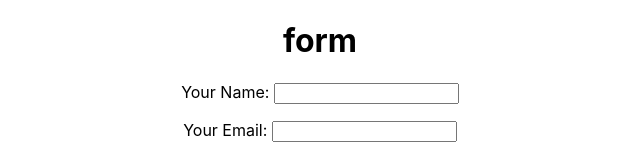
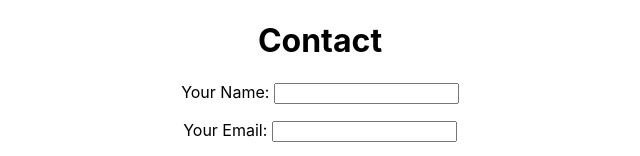
Before and after one commit to JoakimWretlind/netlify-mail-react, a React (Create React App) app: page / in a window 1280 px wide. Shown: the top 156 px of the page, without its empty margins (320-960 px from the left). Built offline with nearby package versions, Linux system fonts and the light colour scheme; the HTML template or start-up script is replaced by a standard one.

Commit message:
added folder-structure for contact

```diff
--- a/src/App.js
+++ b/src/App.js
@@ -1,24 +1,10 @@
 import './App.css';
+import { Contact } from './components/index';
 
 function App() {
   return (
     <div className="App">
-      <h1>form</h1>
-      <form name="contact" method="post">
-        <input type="hidden" name="form-name" value="contact" />
-        <p>
-          <label>Your Name: <input type="text" name="name" /></label>
-        </p>
-        <p>
-          <label>Your Email: <input type="email" name="email" /></label>
-        </p>
-        <p>
-          <label>Message: <textarea name="message"></textarea></label>
-        </p>
-        <p>
-          <button type="submit">Send</button>
-        </p>
-      </form>
+      <Contact />
     </div>
   );
 }
--- /dev/null
+++ b/src/components/Contact/Contact.js
@@ -0,0 +1,26 @@
+import React from 'react'
+
+const Contact = () => {
+    return (
+        <>
+            <h1>Contact</h1>
+            <form name="contact" method="post">
+                <input type="hidden" name="form-name" value="contact" />
+                <p>
+                    <label>Your Name: <input type="text" name="name" /></label>
+                </p>
+                <p>
+                    <label>Your Email: <input type="email" name="email" /></label>
+                </p>
+                <p>
+                    <label>Message: <textarea name="message"></textarea></label>
+                </p>
+                <p>
+                    <button type="submit">Send</button>
+                </p>
+            </form>
+        </>
+    )
+}
+
+export default Contact
--- /dev/null
+++ b/src/components/index.js
@@ -0,0 +1 @@
+export { default as Contact } from './Contact/Contact';
```
